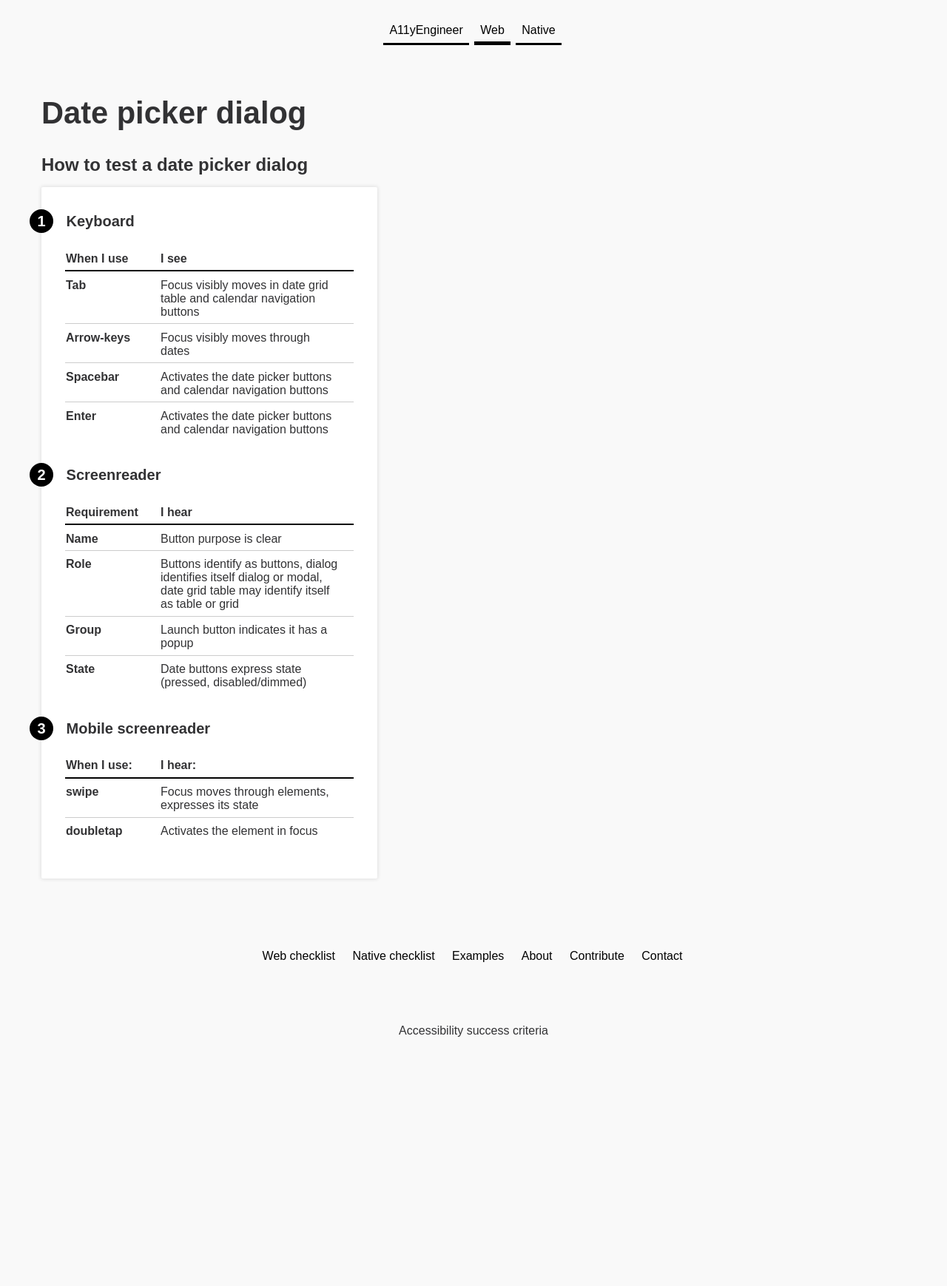
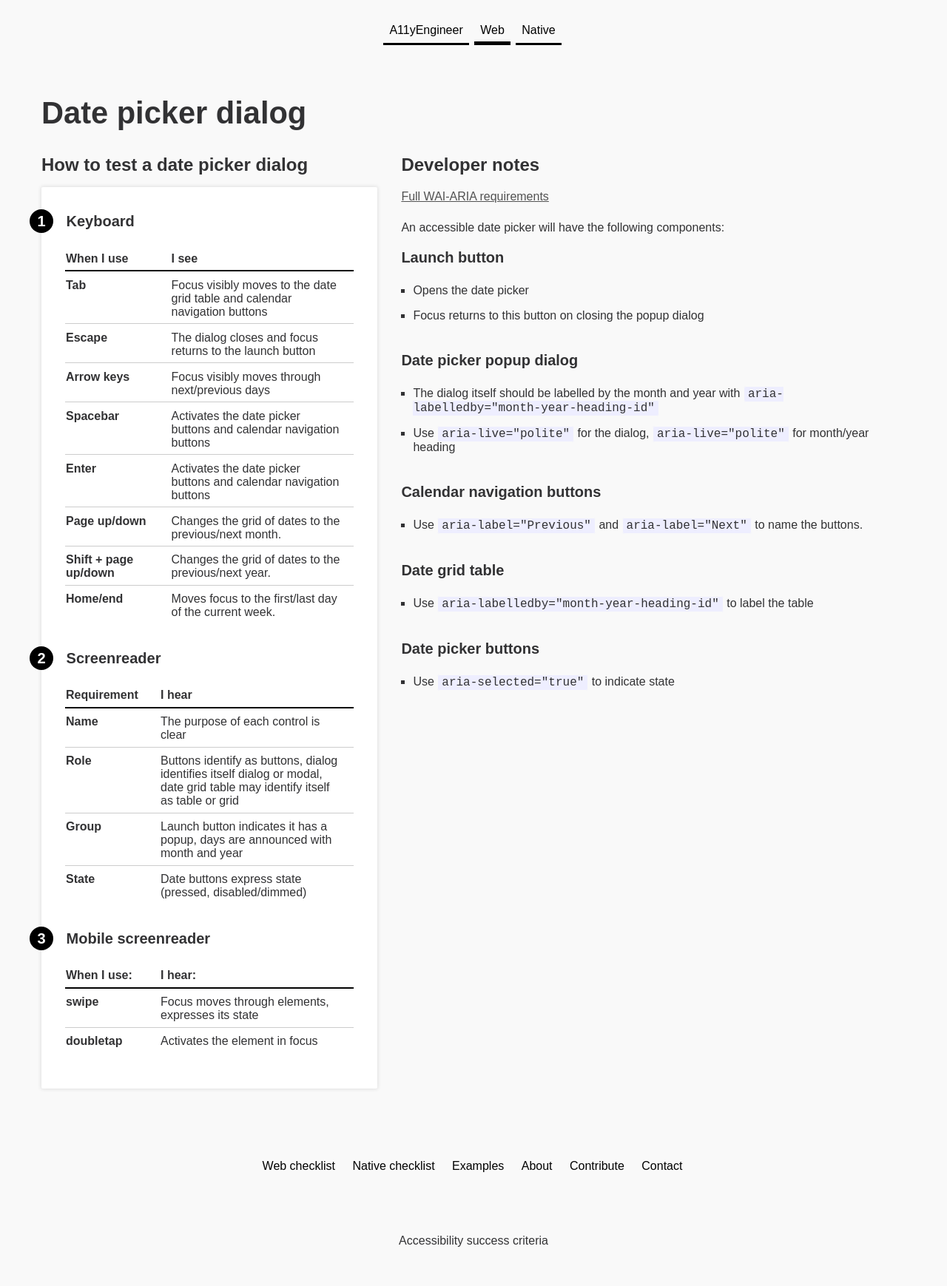
Before and after one commit to charlietriplett/OpenA11yEngineer, a Jekyll site: the page built from _checklist-web/date-picker.md, in a window 1280 px wide. Shown: the whole page at 74% size. Built offline with Jekyll 4.4.1, drawn with Linux system fonts in a browser that asks for light colours; before the commit the page ends 1455 px from its top, so only the background shows below that.

Commit message:
Content updates

```diff
--- a/_checklist-web/date-picker.md
+++ b/_checklist-web/date-picker.md
@@ -2,26 +2,35 @@
 layout: entry
 title:  "Date picker dialog"
 categories: form
-order: 1
 
 keyboard:
   tab: |
-    Focus visibly moves in date grid table and calendar navigation buttons
-  arrow-keys: |
-    Focus visibly moves through dates
+    Focus visibly moves to the date grid table and calendar navigation buttons
+  escape: |
+    The dialog closes and focus returns to the launch button
+  arrow keys: |
+    Focus visibly moves through next/previous days
   spacebar: |
     Activates the date picker buttons and calendar navigation buttons
   enter: |
     Activates the date picker buttons and calendar navigation buttons
+  page up/down	: |
+    Changes the grid of dates to the previous/next month.
+  shift + page Up/down: |
+    Changes the grid of dates to the previous/next year.
+  home/end: |
+    Moves focus to the first/last day of the current week.
+
+
 
 name:  |
-    Button purpose is clear
+    The purpose of each control is clear
 role:  |
     Buttons identify as buttons,
     dialog identifies itself dialog or modal,
     date grid table may identify itself as table or grid
 group: |
-    Launch button indicates it has a popup
+    Launch button indicates it has a popup, days are announced with month and year
 state: |
     Date buttons express state (pressed, disabled/dimmed)
 
@@ -31,3 +40,25 @@ mobile:
     doubletap: |
         Activates the element in focus
 ---
+
+## Developer notes
+
+[Full WAI-ARIA requirements](https://www.w3.org/TR/wai-aria-practices/examples/dialog-modal/datepicker-dialog.html)
+
+An accessible date picker will have the following components:
+### Launch button
+- Opens the date picker
+- Focus returns to this button on closing the popup dialog
+
+### Date picker popup dialog
+- The dialog itself should be labelled by the month and year with `aria-labelledby="month-year-heading-id"`
+- Use `aria-live="polite"` for the dialog, `aria-live="polite"` for month/year heading
+
+### Calendar navigation buttons
+- Use `aria-label="Previous"` and `aria-label="Next"` to name the buttons.
+
+### Date grid table
+- Use `aria-labelledby="month-year-heading-id"` to label the table
+
+### Date picker buttons
+  - Use `aria-selected="true"` to indicate state
--- a/_sass/modules/_button.scss
+++ b/_sass/modules/_button.scss
@@ -36,7 +36,6 @@ button {
       right: 2.5rem;
     }
   }
-
   &:active {
     &:before {
       opacity: 1;
@@ -45,6 +44,7 @@ button {
   }
   &:disabled,
   &[aria-disabled="true"]{
+    color: $color-button-primary;
     background: $color-border-gray;
   }
 }
```
Also changed, not shown: _checklist-native/date-picker.md (+15 -1 lines), _checklist-web/button.md (+14 -2 lines).
